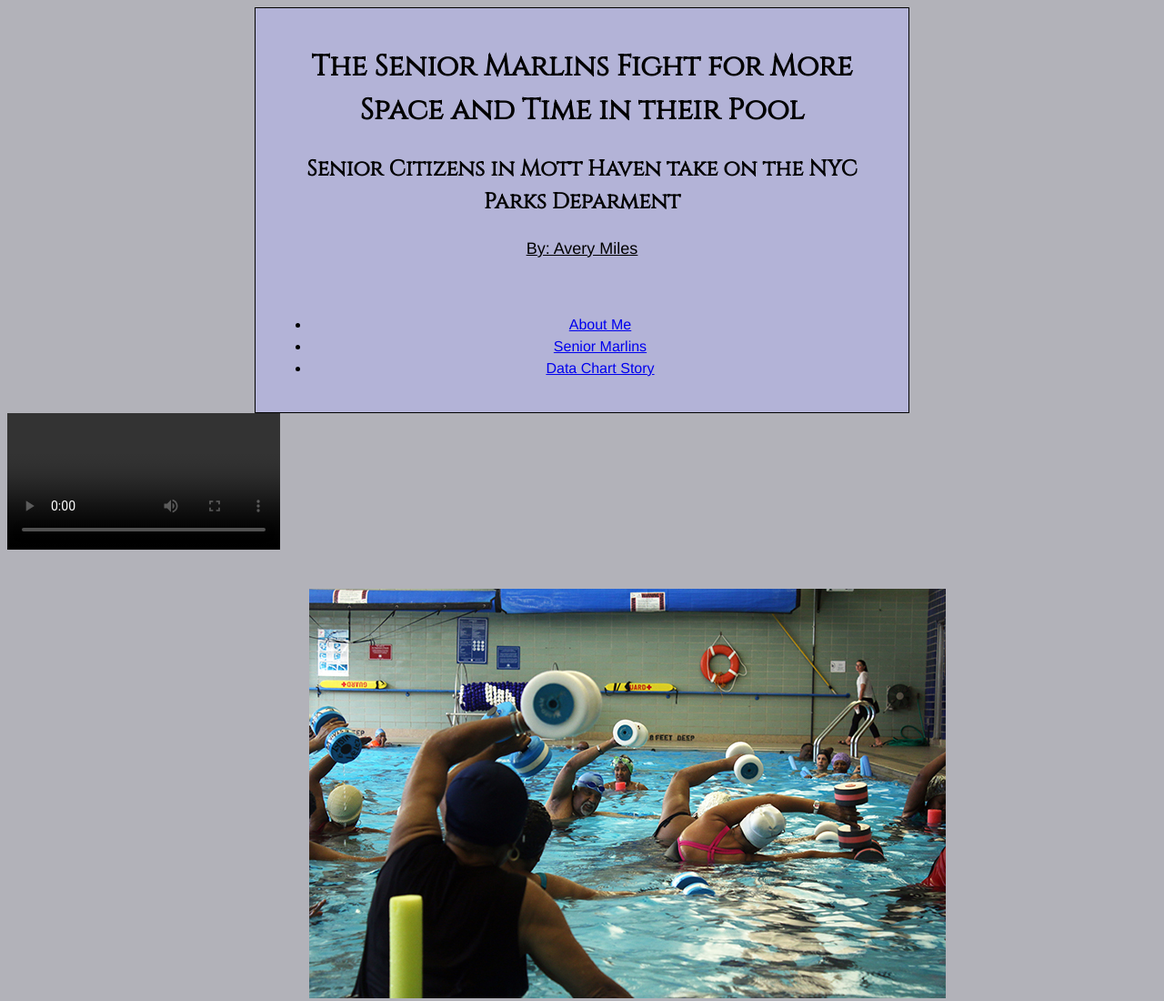
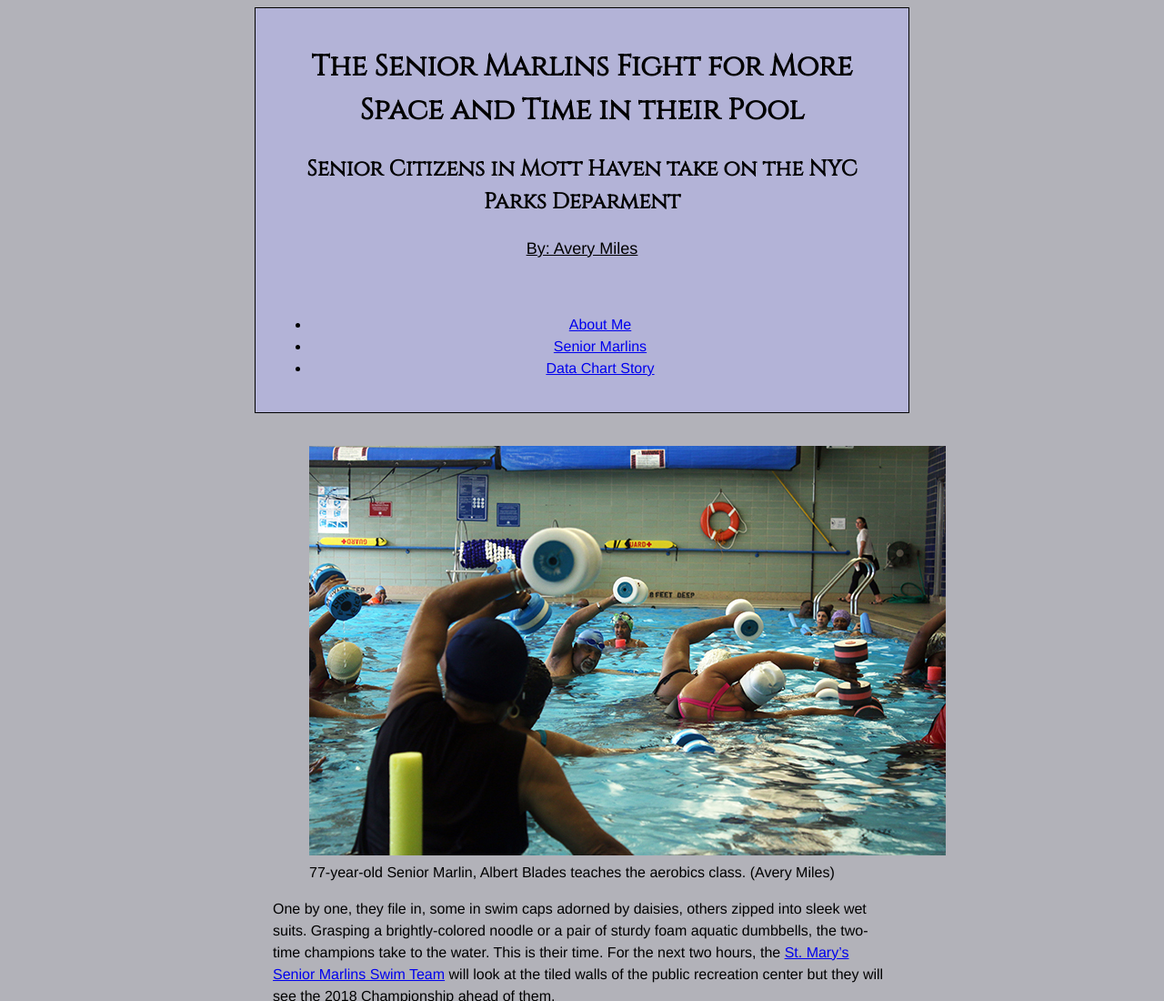
Before and after one commit to averymiles/averymiles.github.io, a plain HTML site: page milesmarlins.html in a window 1280 px wide. Shown: the top 1100 px of the page at 91% size. Drawn offline with nearby package versions, Linux system fonts and the light colour scheme; a web font is replaced by a local one.

Commit message:
rendered inactive

```diff
--- a/milesmarlins.html
+++ b/milesmarlins.html
@@ -28,9 +28,9 @@
    </nav>
    </header>
 
-   <video controls loop>
+   <!-- <video controls loop>
      <embed src="images/web_gif.mp4" type="gif/mp4">
-  </video>
+  </video> -->
 
 <!--Articles -->
 
```
